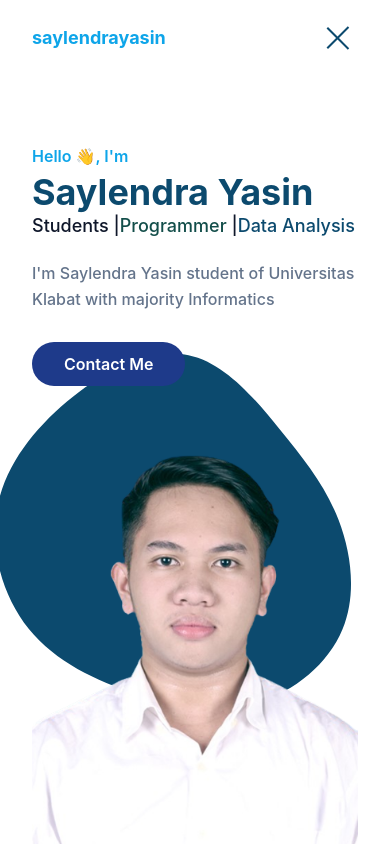
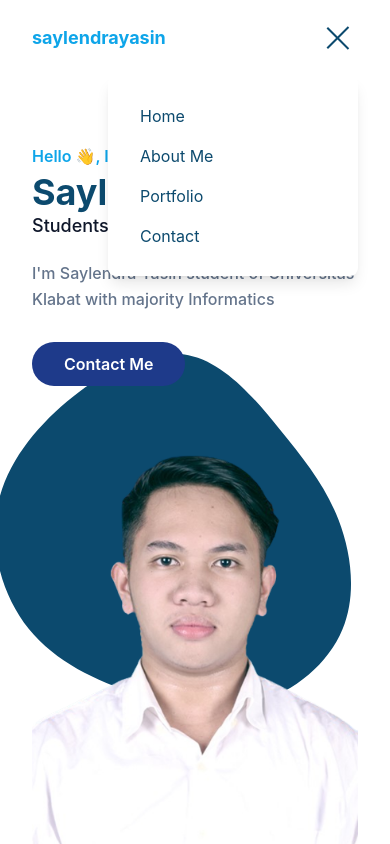
Before and after one commit to saylendrayasin/MyPortofolio, a React (Create React App) app: page / in a window 390 px wide. Both pictures are taken after a click on the button 343 px from the left and 38 px from the top of the page. Shown: the top 844 px of the page. Built offline with nearby package versions, Linux system fonts and the light colour scheme.

Commit message:
Fix styling hamburger

```diff
--- a/src/components/Navigation.jsx
+++ b/src/components/Navigation.jsx
@@ -12,7 +12,9 @@
       setNavbar(false);
     }
   };
+
   window.addEventListener("scroll", changeBackground);
+
   return (
     <header
       className={
@@ -47,6 +49,49 @@
               <span className="hamburger-line transition duration-300 ease-in-out"></span>
               <span className="hamburger-line transition duration-300 ease-in-out origin-bottom-left"></span>
             </button>
+            <nav
+              id="nav-menu"
+              className={
+                isActivated
+                  ? "block absolute py-5 bg-white shadow-lg rounded-lg max-w-[250px] w-full right-4 top-full"
+                  : "hidden"
+              }
+            >
+              <ul className="block">
+                <li className="group">
+                  <a
+                    href="#home"
+                    className="text-base text-dark py-2 mx-8 flex group-hover:text-primary"
+                  >
+                    Home
+                  </a>
+                </li>
+                <li className="group">
+                  <a
+                    href="#about"
+                    className="text-base text-dark py-2 mx-8 flex group-hover:text-primary"
+                  >
+                    About Me
+                  </a>
+                </li>
+                <li className="group">
+                  <a
+                    href="#portfolio"
+                    className="text-base text-dark py-2 mx-8 flex group-hover:text-primary"
+                  >
+                    Portfolio
+                  </a>
+                </li>
+                <li className="group">
+                  <a
+                    href="#contact"
+                    className="text-base text-dark py-2 mx-8 flex group-hover:text-primary"
+                  >
+                    Contact
+                  </a>
+                </li>
+              </ul>
+            </nav>
           </div>
         </div>
       </div>
```
